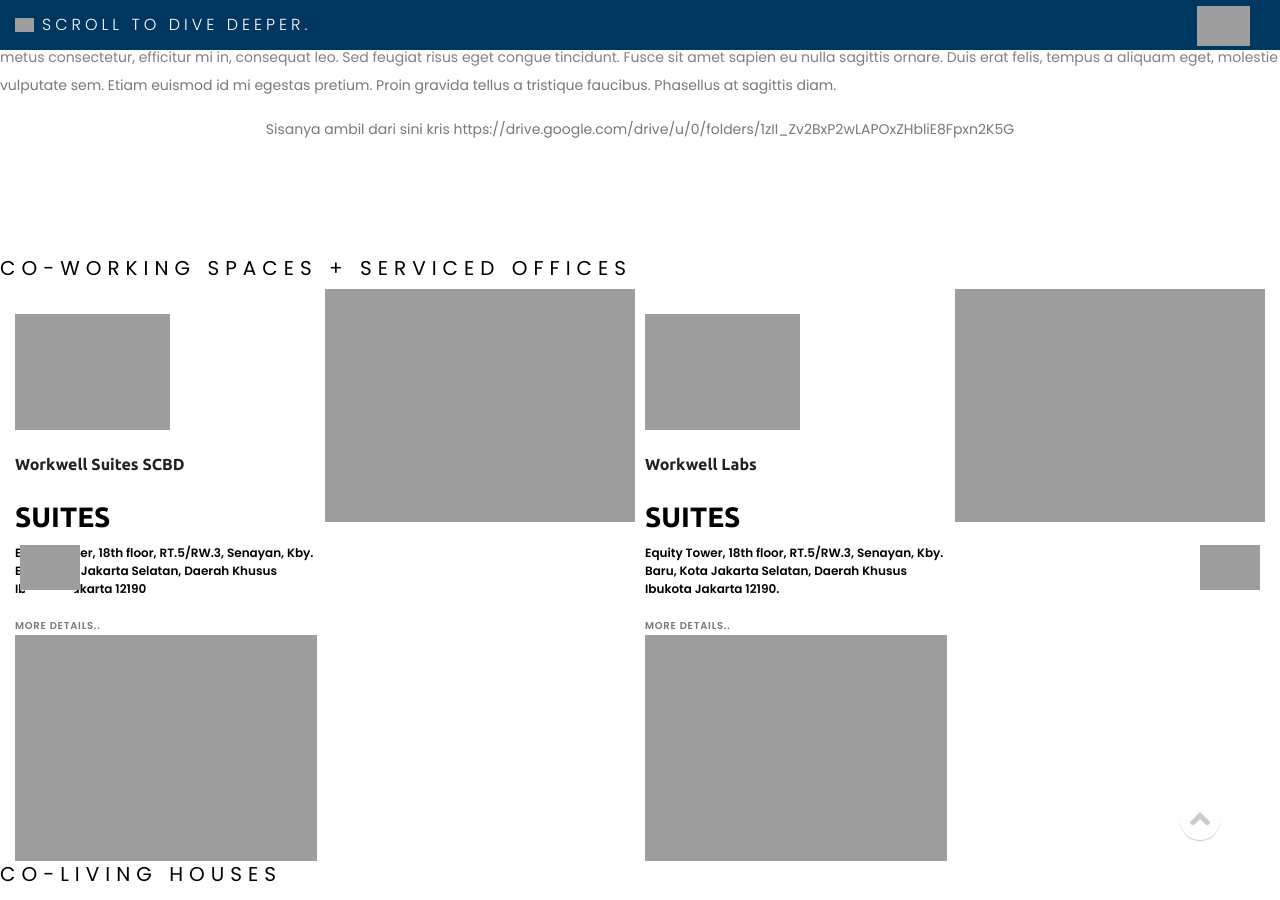
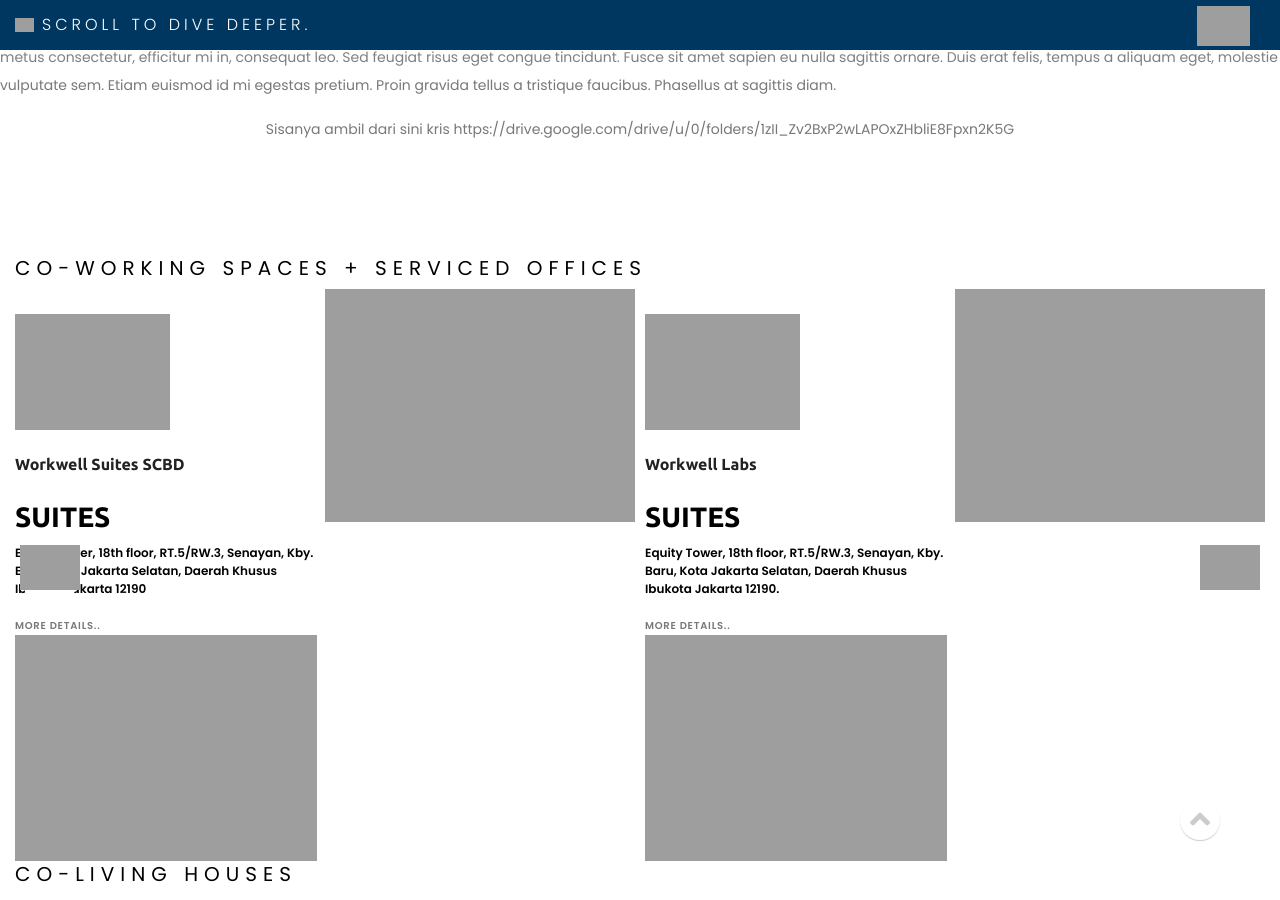
Before and after one commit to kemtol/wellspace, a Jekyll site: the page built from _nav/all.markdown, in a window 1280 px wide and 900 px high, scrolled down 981 px. Built offline with Jekyll 4.4.1, drawn with Linux system fonts in a browser that asks for light colours; nearby versions of some CDN libraries; library files that are not in the unit come from our copies; grey boxes are pictures that could not be loaded.

Commit message:
no message

```diff
--- a/_layouts/products.html
+++ b/_layouts/products.html
@@ -29,7 +29,7 @@
 <section>
     <div class="container-fluid">
         <div class="row">
-            <h4>CO-WORKING SPACES + SERVICED OFFICES</h4>
+            <h4 class="col-12">CO-WORKING SPACES + SERVICED OFFICES</h4>
         </div>
         <div class="row">
             <div class="col-12">
@@ -67,7 +67,7 @@
 <section>
     <div class="container-fluid">
         <div class="row">
-            <h4>CO-LIVING HOUSES</h4>
+            <h4 class="col-12">CO-LIVING HOUSES</h4>
         </div>
         <div class="row">
             {% assign items = site.product  | sort:"date" | reverse %}
@@ -100,7 +100,7 @@
 <section>
     <div class="container-fluid">
         <div class="row">
-            <h4>CO-KITCHEN + FOOD MARKET</h4>
+            <h4 class="col-12">CO-KITCHEN + FOOD MARKET</h4>
         </div>
         <div class="row">
             {% assign items = site.product  | sort:"date" | reverse %}
```
